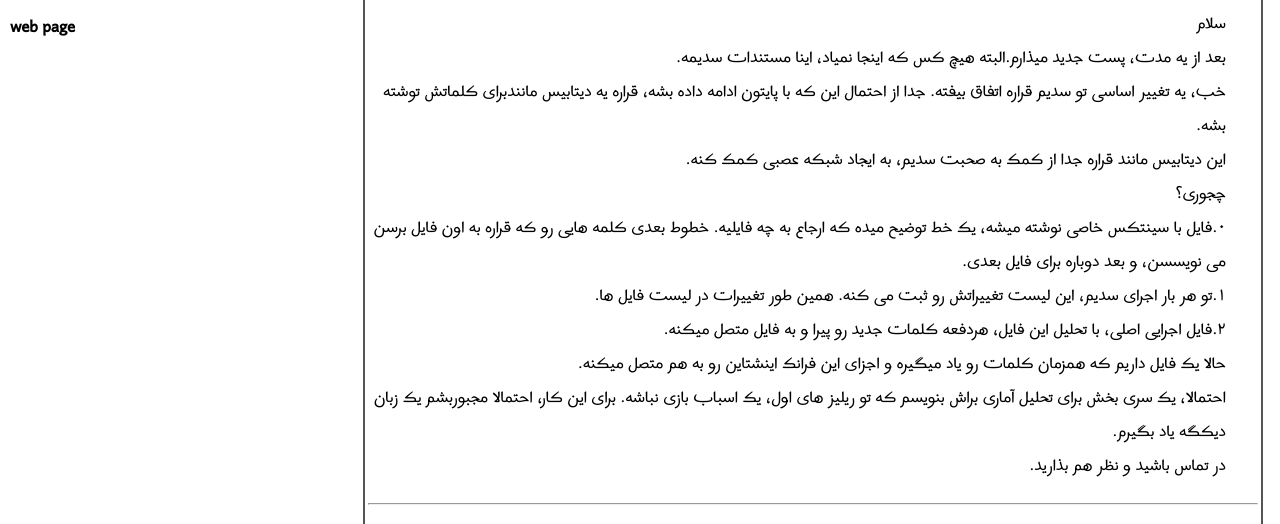
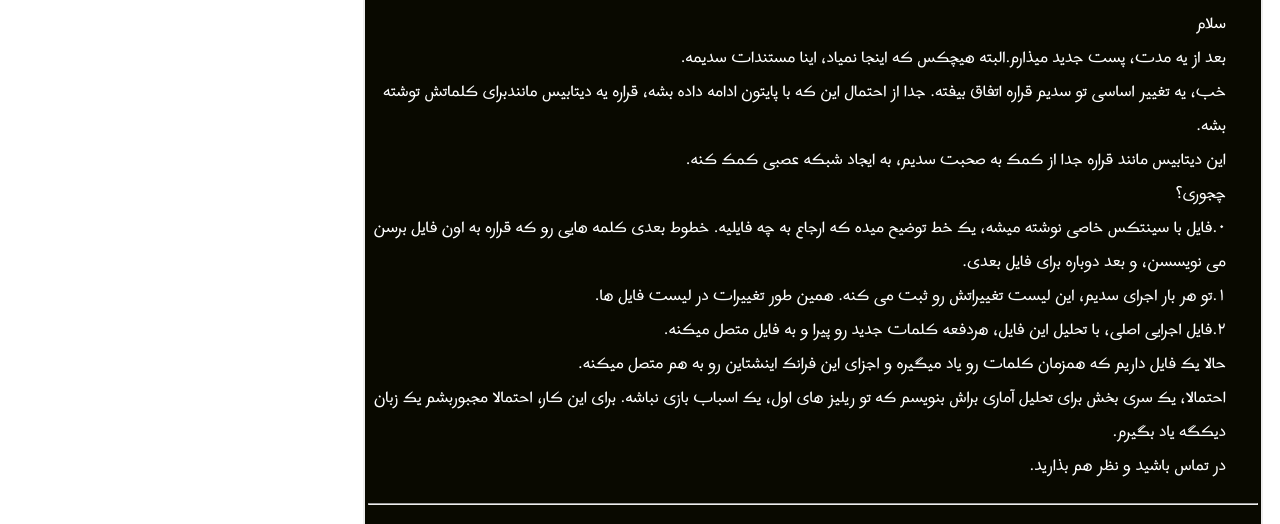
Before and after one commit to mmjafari/mmjafari.github.io, a plain HTML site: page index.html in a window 1280 px wide. Shown: the part 111-635 px from the top of the page. Drawn offline with Linux system fonts and the light colour scheme; a script that the page names is missing.

Commit message:
Update index.html

```diff
--- a/index.html
+++ b/index.html
@@ -7,10 +7,12 @@ html {
     box-sizing: border-box;
     font-size:1.25em;
     direction: rtl;
+    color: #ffffff;
     font-family: 'Harmattan', sans-serif;
 }
 hr {
-    color:#555;
+    background-color:#eeeeee;
+    color:#eeeeee;
     width:99%;
 }
 body {
@@ -23,9 +25,9 @@ div1 {
     margin: 17px;
     float: right;
     width: 70%;
-    background-color: #fff;
-    border-left: 2.5px solid #555;
-    border-right: 2.5px solid #555;
+    background-color: #090900;
+    border-left: 2.5px solid #eeeeee;
+    border-right: 2.5px solid #eeeeee;
 }
 div2 {
     margin-left: 10px;
@@ -70,7 +72,7 @@ s.setAttribute('data-timestamp', +new Date());
         </div2>
         <div1>
             <h2>هوش مصنوعی ۱</h2>
-            <p>سلام<br>بعد از یه مدت، پست جدید میذارم.البته هیچ کس که اینجا نمیاد، اینا مستندات سدیمه.<br>خب، یه تغییر اساسی تو سدیم قراره اتفاق بیفته. جدا از احتمال این که با پایتون ادامه داده بشه، قراره یه دیتابیس مانندبرای کلماتش توشته بشه.<br>این دیتابیس مانند قراره جدا از کمک به صحبت سدیم، به ایجاد شبکه عصبی کمک کنه. <br>چجوری؟<br>۰.فایل با سینتکس خاصی نوشته میشه، یک خط توضیح میده که ارجاع به چه فایلیه. خطوط بعدی کلمه هایی رو که قراره به اون فایل برسن می نویسسن، و بعد دوباره برای فایل بعدی.<br>۱.تو هر بار اجرای سدیم، این لیست تغییراتش رو ثبت می کنه. همین طور تغییرات در لیست فایل ها.<br>۲.فایل اجرایی اصلی، با تحلیل این فایل، هردفعه کلمات جدید رو پیرا و به فایل متصل میکنه.<br>حالا یک فایل داریم که همزمان کلمات رو یاد میگیره و اجزای این فرانک اینشتاین رو به هم متصل میکنه.<br>احتمالا، یک سری بخش برای تحلیل آماری براش بنویسم که تو ریلیز های اول، یک اسباب بازی نباشه. برای این کار، احتمالا مجبوربشم یک زبان دیکگه یاد بگیرم.<br>در تماس باشید و نظر هم بذارید.</p>
+            <p>سلام<br>بعد از یه مدت، پست جدید میذارم.البته هیچکس که اینجا نمیاد، اینا مستندات سدیمه.<br>خب، یه تغییر اساسی تو سدیم قراره اتفاق بیفته. جدا از احتمال این که با پایتون ادامه داده بشه، قراره یه دیتابیس مانندبرای کلماتش توشته بشه.<br>این دیتابیس مانند قراره جدا از کمک به صحبت سدیم، به ایجاد شبکه عصبی کمک کنه. <br>چجوری؟<br>۰.فایل با سینتکس خاصی نوشته میشه، یک خط توضیح میده که ارجاع به چه فایلیه. خطوط بعدی کلمه هایی رو که قراره به اون فایل برسن می نویسسن، و بعد دوباره برای فایل بعدی.<br>۱.تو هر بار اجرای سدیم، این لیست تغییراتش رو ثبت می کنه. همین طور تغییرات در لیست فایل ها.<br>۲.فایل اجرایی اصلی، با تحلیل این فایل، هردفعه کلمات جدید رو پیرا و به فایل متصل میکنه.<br>حالا یک فایل داریم که همزمان کلمات رو یاد میگیره و اجزای این فرانک اینشتاین رو به هم متصل میکنه.<br>احتمالا، یک سری بخش برای تحلیل آماری براش بنویسم که تو ریلیز های اول، یک اسباب بازی نباشه. برای این کار، احتمالا مجبوربشم یک زبان دیکگه یاد بگیرم.<br>در تماس باشید و نظر هم بذارید.</p>
             <hr>
             <h2>حروف شمار</h2>
             <p>سلام<br>یه پروژه ی کوچیک با پایتون که حروف نوشته های فارسی با فرمت تکست رو میشماره.
```
